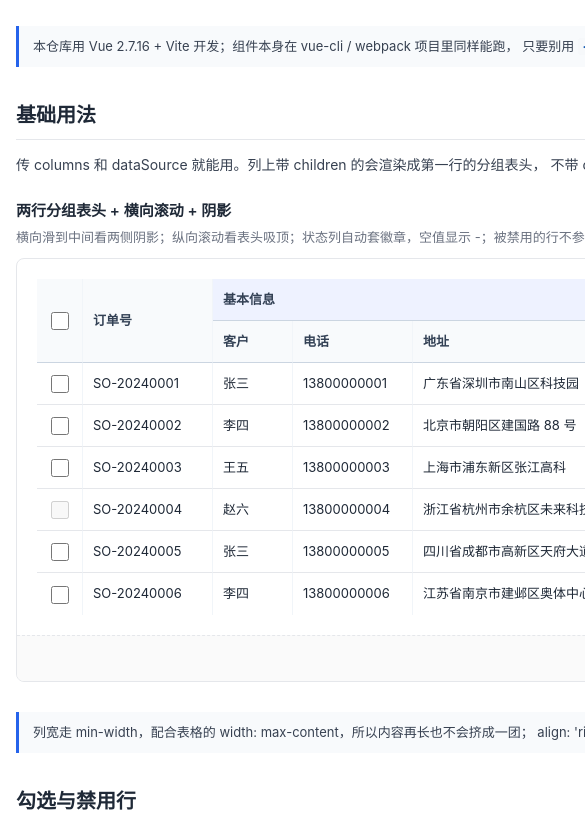
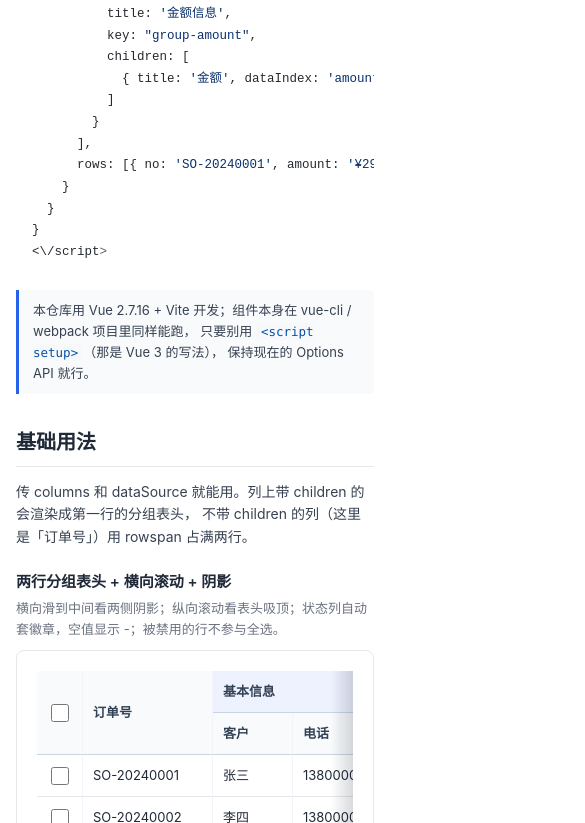
Before and after one commit to guuhoo1/asome-table, a Vue app: page / in a window 390 px wide. Shown: the part 1227-2050 px from the top of the page, 585 px wide, since content can reach past the window. Built offline with nearby package versions, Linux system fonts and the light colour scheme.

Commit message:
fix: 窄屏下宽表格把文档页整体撑宽、缺 favicon 导致 404

```diff
--- a/demo.html
+++ b/demo.html
@@ -3,6 +3,7 @@
   <head>
     <meta charset="UTF-8" />
     <meta name="viewport" content="width=device-width, initial-scale=1" />
+    <link rel="icon" href="data:," />
     <title>ScrollGroupTable · 方案对照页</title>
   </head>
   <body>
--- a/index.html
+++ b/index.html
@@ -3,6 +3,7 @@
   <head>
     <meta charset="UTF-8" />
     <meta name="viewport" content="width=device-width, initial-scale=1" />
+    <link rel="icon" href="data:," />
     <title>ScrollGroupTable · Vue 2 组件文档</title>
   </head>
   <body>
--- a/src/docs/docs.css
+++ b/src/docs/docs.css
@@ -277,8 +277,15 @@ body {
 @media (max-width: 900px) {
   .docs-body {
     flex-direction: column;
+    /* 关键：列方向下必须拉伸交叉轴，否则 docs-main 会按内容撑开，
+       宽表格会把整页顶宽（实测 393px 视口里 main 变成 1381px） */
+    align-items: stretch;
     gap: 12px;
     padding: 16px 16px 72px;
+  }
+
+  .docs-main {
+    width: 100%;
   }
 
   .docs-nav {
```
